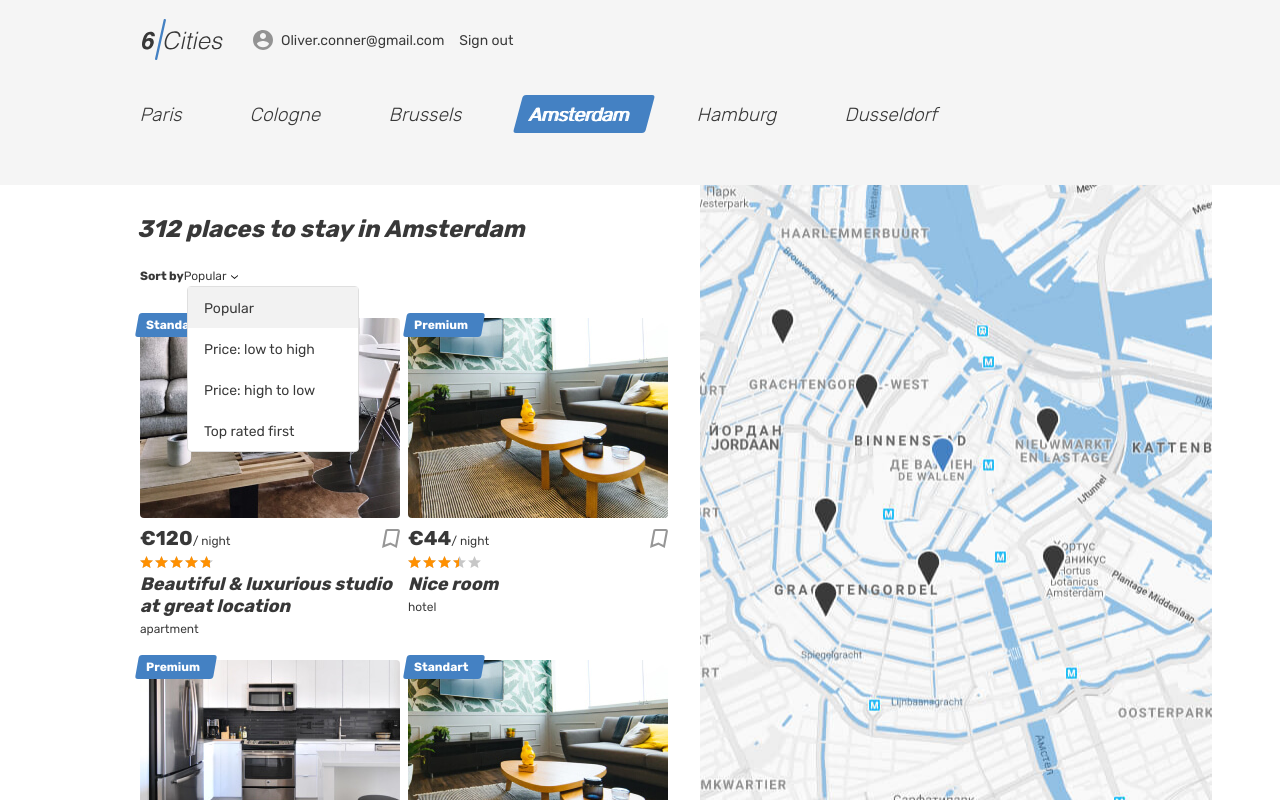
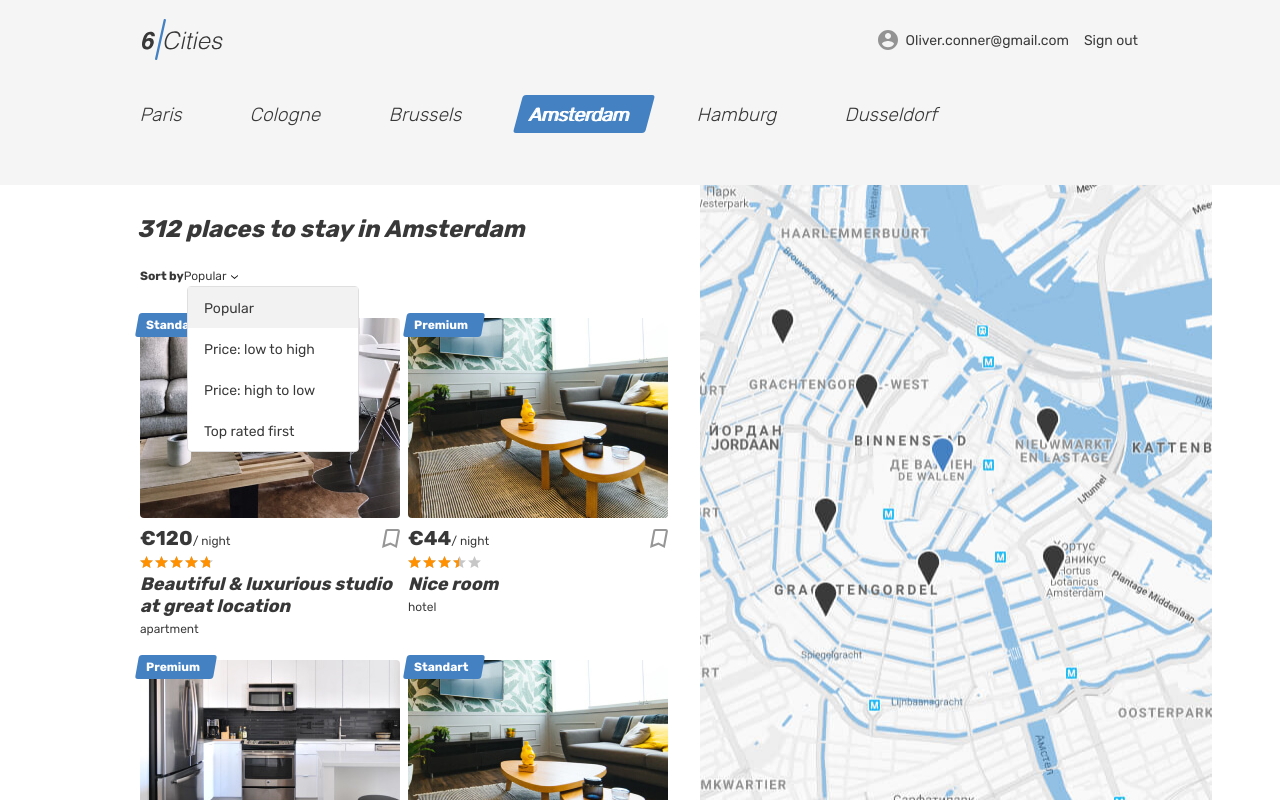
Before and after one commit to Mollycodd1e/1335111-six-cities-7, a React (Create React App) app in the folder project/: page / in a window 1280 px wide. Built offline with nearby package versions, Linux system fonts and the light colour scheme.

Commit message:
Исправляет разметку в шапке

```diff
--- a/project/src/components/favorites/favorites.jsx
+++ b/project/src/components/favorites/favorites.jsx
@@ -13,7 +13,9 @@ function Favorites (props) {
       <header className="header">
         <div className="container">
           <div className="header__wrapper">
-            <Logo />
+            <div className="header__left">
+              <Logo />
+            </div>
             <nav className="header__nav">
               <ul className="header__nav-list">
                 <li className="header__nav-item user">
--- a/project/src/components/main/main.jsx
+++ b/project/src/components/main/main.jsx
@@ -1,4 +1,5 @@
 import React from 'react';
+import {Link} from 'react-router-dom';
 import Logo from '../logo/logo.jsx';
 import OffersList from '../offersList/offersList.jsx';
 import offersListProp from '../offersList/offersList.prop.jsx';
@@ -12,14 +13,16 @@ function Main(props) {
       <header className="header">
         <div className="container">
           <div className="header__wrapper">
-            <Logo />
+            <div className="header__left">
+              <Logo />
+            </div>
             <nav className="header__nav">
               <ul className="header__nav-list">
                 <li className="header__nav-item user">
                   <a className="header__nav-link header__nav-link--profile" xlinkHref="#">
                     <div className="header__avatar-wrapper user__avatar-wrapper">
                     </div>
-                    <span className="header__user-name user__name">Oliver.conner@gmail.com</span>
+                    <Link className="header__user-name user__name" to="/favorites">Oliver.conner@gmail.com</Link>
                   </a>
                 </li>
                 <li className="header__nav-item">
--- a/project/src/components/room/room.jsx
+++ b/project/src/components/room/room.jsx
@@ -9,7 +9,7 @@ function Room (props) {
   const {offers , reviews} = props;
 
   for (const offer of offers) {
-    if ((`/offer/:${offer.id}`) === window.location.pathname) {
+    if ((`/offer/${offer.id}`) === window.location.pathname) {
       return (
         <div className="page">
           <header className="header">
```
